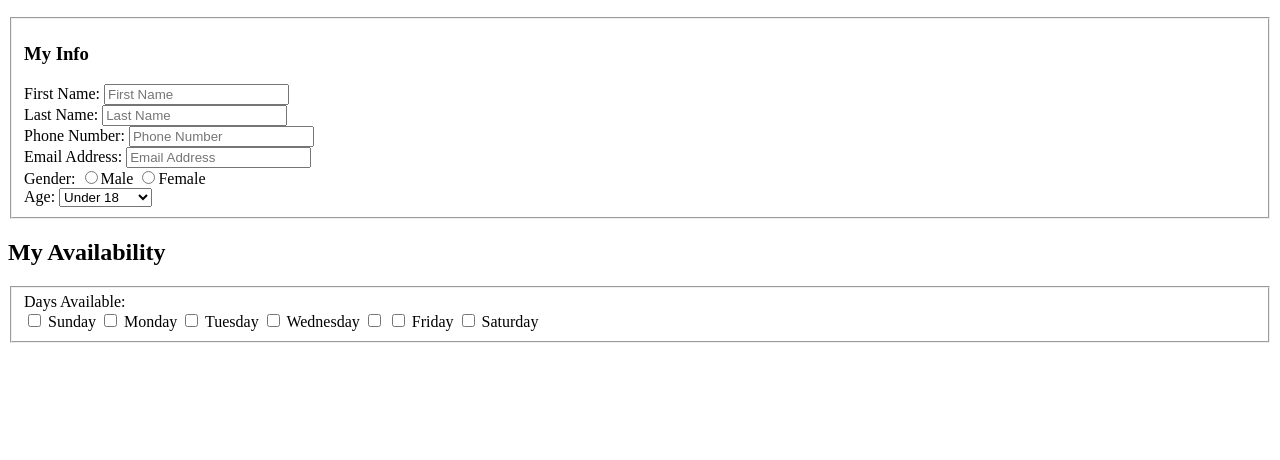
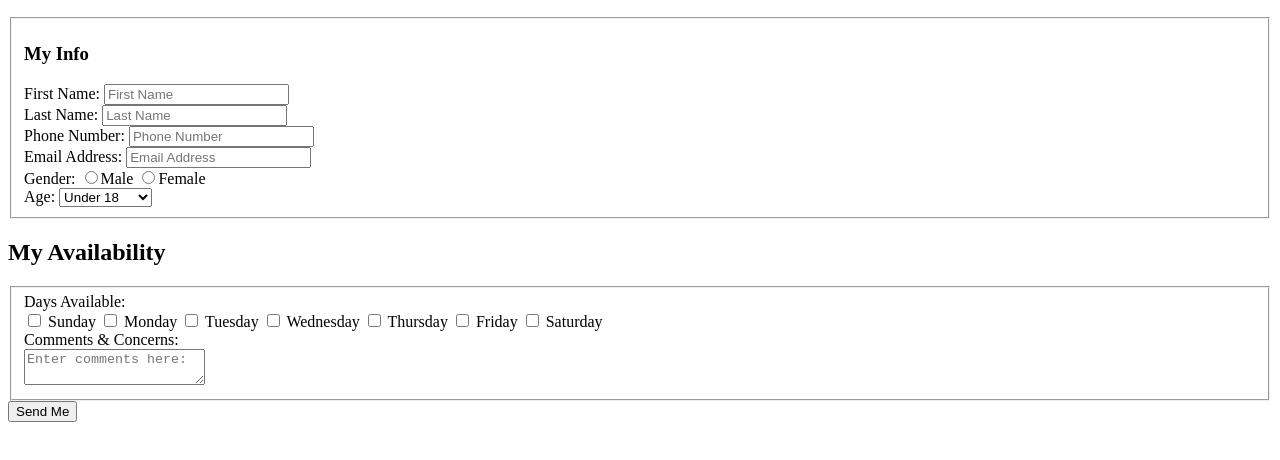
Before and after one commit to jaanzaldo/itmd-lab4, a plain HTML site: page index.html in a window 1280 px wide. Shown: the part 110-570 px from the top of the page. Drawn offline with Linux system fonts and the light colour scheme.

Commit message:
added final section

```diff
--- a/index.html
+++ b/index.html
@@ -57,29 +57,24 @@
 					<input type = "checkbox" name "available_field[]" value = "Wednesday">
 					<label>Wednesday</label>
 					<input type = "checkbox" name "available_field[]" value = "Thursday">
+					<label>Thursday</label>
 					<input type = "checkbox" name "available_field[]" value = "Friday">
 					<label>Friday</label>
 					<input type = "checkbox" name "available_field[]" value = "Saturday">
 					<label>Saturday</label>
 				</div>
 			</div>
-
-
-
-
+			<div>
+				<label>Comments & Concerns:</label>
+			</div>
+			<div>
+				<textarea name = "comments_field" placeholder = "Enter comments here:"></textarea>
+			</div>
 		</fieldset>
-
-
-
-
-
-
+		<div>
+			<input type = "hidden" name = "hidden_field" value = "Jorge Anzaldo">
+			<input type = "submit" value = "Send Me">
+		</div>
 	</form>
-
-
-
-
-
 	</body>
-
 </html>
```
